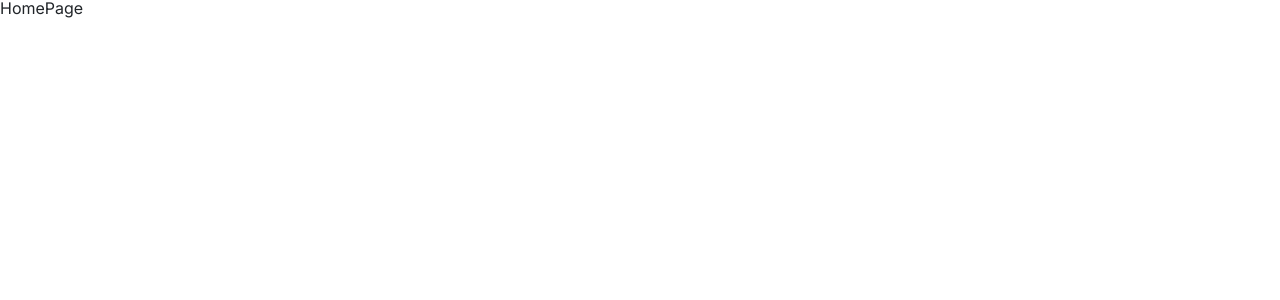
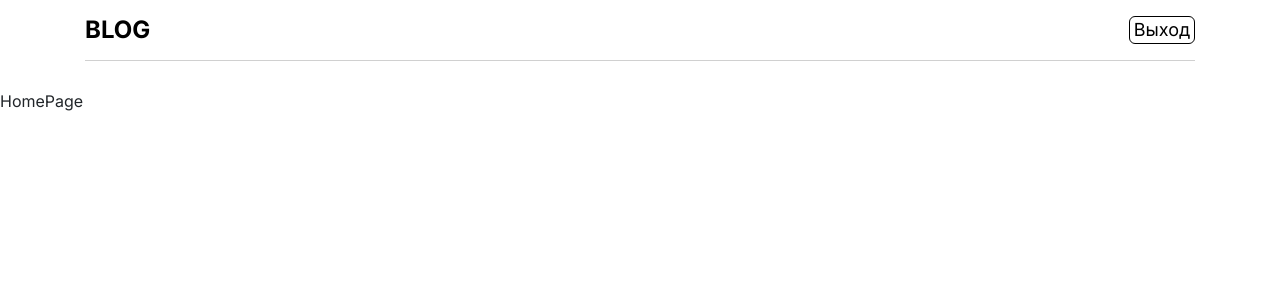
Before and after one commit to Zelelo622/Blog-platform, a React (Create React App) app: page /login in a window 1280 px wide. Both pictures are taken after typing "name@example.com", "Sample123" into the empty fields and a click on the button "Войти". Shown: the top 300 px of the page. Built offline with nearby package versions, Linux system fonts and the light colour scheme.

Commit message:
сделан header

```diff
--- a/public/index.html
+++ b/public/index.html
@@ -9,15 +9,15 @@
       name="description"
       content="Web site created using create-react-app"
     />
-    <link rel="apple-touch-icon" href="%PUBLIC_URL%/logo192.png" />
-
-    <link rel="manifest" href="%PUBLIC_URL%/manifest.json" />
     <link
       rel="stylesheet"
       href="https://maxcdn.bootstrapcdn.com/bootstrap/4.5.0/css/bootstrap.min.css"
       integrity="sha384-9aIt2nRpC12Uk9gS9baDl411NQApFmC26EwAOH8WgZl5MYYxFfc+NcPb1dKGj7Sk"
       crossorigin="anonymous"
     />
+    <link rel="apple-touch-icon" href="%PUBLIC_URL%/logo192.png" />
+
+    <link rel="manifest" href="%PUBLIC_URL%/manifest.json" />
     <title>React App</title>
   </head>
   <body>
--- a/src/App.js
+++ b/src/App.js
@@ -1,11 +1,13 @@
 import "./assets/style/App.css";
 import { BrowserRouter } from "react-router-dom";
 import AppRouter from "./components/AppRouter";
+import Header from "./components/Header";
 
 const App = () => {
   return (
     <BrowserRouter>
       <main className="main">
+        <Header />
         <AppRouter />
       </main>
     </BrowserRouter>
--- a/src/assets/style/App.css
+++ b/src/assets/style/App.css
@@ -4,11 +4,39 @@ ul {
   list-style: none;
 }
 
-a {
-  text-decoration: none;
+.btn {
+  transition: all 0.2s;
+}
+.btn:hover {
+  opacity: 0.8;
 }
 
 .main {
   font-family: "Inter", sans-serif;
   font-weight: 400;
 }
+
+.logo {
+  font-weight: 700;
+  font-size: 24px;
+  line-height: 22px;
+  text-transform: uppercase;
+  color: #000;
+  margin-bottom: 0;
+  transition: all 0.2s;
+}
+.logo:hover {
+  text-decoration: none;
+  color: #000;
+  opacity: 0.7;
+}
+
+.link {
+  color: #000;
+  transition: all 0.2s;
+}
+.link:hover {
+  text-decoration: none;
+  color: #000;
+  opacity: 0.7;
+}
--- /dev/null
+++ b/src/assets/style/Header.css
@@ -0,0 +1,38 @@
+.header {
+  margin-bottom: 32px;
+}
+
+.header__inner {
+  display: flex;
+  align-items: center;
+  justify-content: space-between;
+  padding: 16px 0;
+  border-bottom: 1px solid #86868663;
+}
+
+.header__left {
+}
+
+.header__right {
+}
+
+.nav {
+}
+
+.nav__list {
+}
+
+.nav__item {
+}
+
+.nav__btn {
+  font-size: 18px;
+  padding: 4px;
+  border-radius: 6px;
+  border: 1px solid #000;
+  background-color: transparent;
+  transition: all 0.2s;
+}
+.nav__btn:hover {
+  opacity: 0.7;
+}
--- a/src/assets/style/reset.css
+++ b/src/assets/style/reset.css
@@ -168,3 +168,7 @@ input,
 select {
   vertical-align: middle;
 }
+
+a {
+  text-decoration: none;
+}
--- /dev/null
+++ b/src/components/Header.js
@@ -0,0 +1,54 @@
+import React, { useContext } from "react";
+import { Container } from "react-bootstrap";
+import { HOME_ROUTE, LOGIN_ROUTE } from "../utils/consts";
+import { Link, useLocation, useNavigate } from "react-router-dom";
+import "../assets/style/Header.css";
+import { observer } from "mobx-react";
+import { Context } from "..";
+
+const Header = observer(() => {
+  const { user } = useContext(Context);
+  const navigate = useNavigate();
+  const location = useLocation();
+  const isLogin = location.pathname === LOGIN_ROUTE;
+
+  const exit = () => {
+    user.setIsAuth(false);
+    navigate(LOGIN_ROUTE, { replace: true });
+  };
+
+  if (isLogin) {
+    return null;
+  }
+
+  return (
+    <>
+      <header className="header">
+        <Container>
+          <div className="header__inner">
+            <div className="header__left">
+              <Link to={HOME_ROUTE} className="logo link">
+                BLOG
+              </Link>
+            </div>
+            <div className="header__right">
+              <nav className="nav">
+                <ul className="nav__list">
+                  <>
+                    <li className="nav__item">
+                      <button className="nav__btn" onClick={exit}>
+                        Выход
+                      </button>
+                    </li>
+                  </>
+                </ul>
+              </nav>
+            </div>
+          </div>
+        </Container>
+      </header>
+    </>
+  );
+});
+
+export default Header;
--- a/src/components/Login.js
+++ b/src/components/Login.js
@@ -43,7 +43,7 @@ const Login = observer(() => {
           />
         </div>
         <div className="auth__btn-wrapper">
-          <button onClick={click} type="submit" className="login-button">
+          <button onClick={click} type="submit" className="login-button btn">
             Войти
           </button>
         </div>
```
